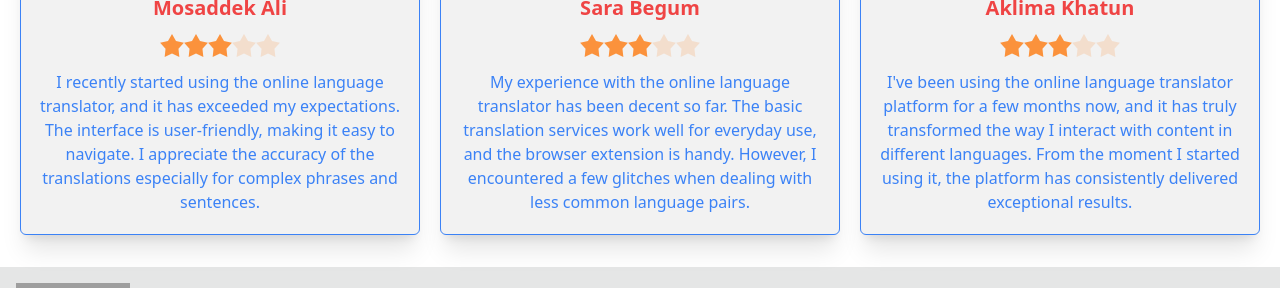
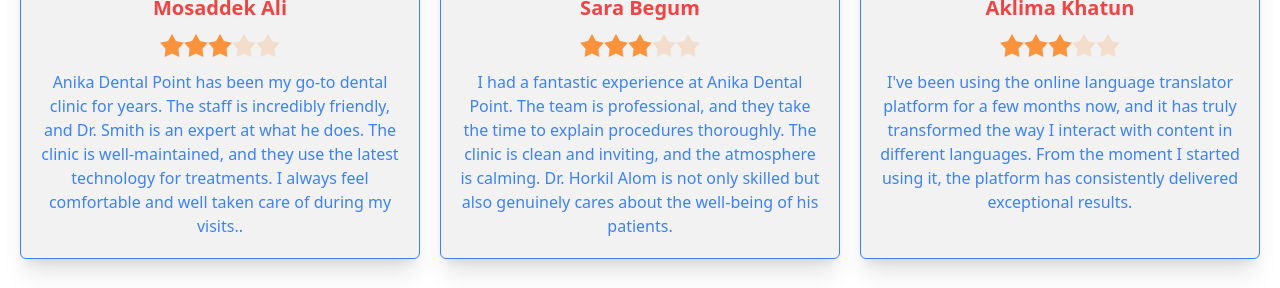
Before and after one commit to CodeCraft1234/E-Translator-Client, a React (Vite) app: page / in a window 1280 px wide. Shown: the part 1628-1916 px from the top of the page. Built offline with nearby package versions, Linux system fonts and the light colour scheme; grey boxes are pictures that could not be loaded.

Commit message:
login added

```diff
--- a/src/Components/Review/Review.jsx
+++ b/src/Components/Review/Review.jsx
@@ -8,7 +8,7 @@
       image: 'https://images.pexels.com/photos/3211476/pexels-photo-3211476.jpeg?auto=compress&cs=tinysrgb&dpr=2&h=650&w=940',
       rating: 3,
       review:
-        "I recently started using the online language translator, and it has exceeded my expectations. The interface is user-friendly, making it easy to navigate. I appreciate the accuracy of the translations especially for complex phrases and sentences."
+        "Anika Dental Point has been my go-to dental clinic for years. The staff is incredibly friendly, and Dr. Smith is an expert at what he does. The clinic is well-maintained, and they use the latest technology for treatments. I always feel comfortable and well taken care of during my visits.."
     },
     {
       id: 2,
@@ -16,7 +16,7 @@
       image: 'https://images.pexels.com/photos/3585325/pexels-photo-3585325.jpeg?auto=compress&cs=tinysrgb&dpr=2&h=650&w=940',
       rating: 3,
       review:
-        "My experience with the online language translator has been decent so far. The basic translation services work well for everyday use, and the browser extension is handy. However, I encountered a few glitches when dealing with less common language pairs."
+        "I had a fantastic experience at Anika Dental Point. The team is professional, and they take the time to explain procedures thoroughly. The clinic is clean and inviting, and the atmosphere is calming. Dr. Horkil Alom is not only skilled but also genuinely cares about the well-being of his patients."
     },
     {
       id: 3,
```
